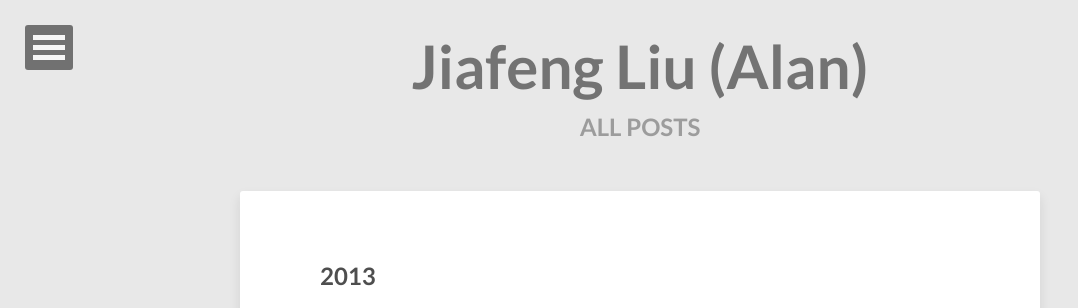
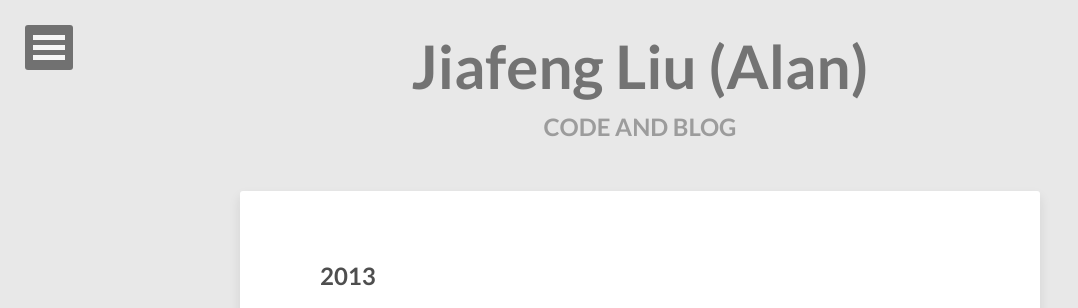
Before and after one commit to xinchishenwang/Yuxin-Fan.github.io, a Jekyll site: the page built from posts/index.html, in a window 1280 px wide. Shown: the top 308 px of the page, without its empty margins (0-1078 px from the left). Built offline with Jekyll 4.4.1, drawn with Linux system fonts in a browser that asks for light colours; nearby versions of some CDN libraries.

Commit message:
Update index.html

```diff
--- a/posts/index.html
+++ b/posts/index.html
@@ -1,6 +1,6 @@
 ---
 layout: post-index
-title: All Posts
+title: Code and blog
 description: "An archive of posts."
 comments: false
 ---
```
